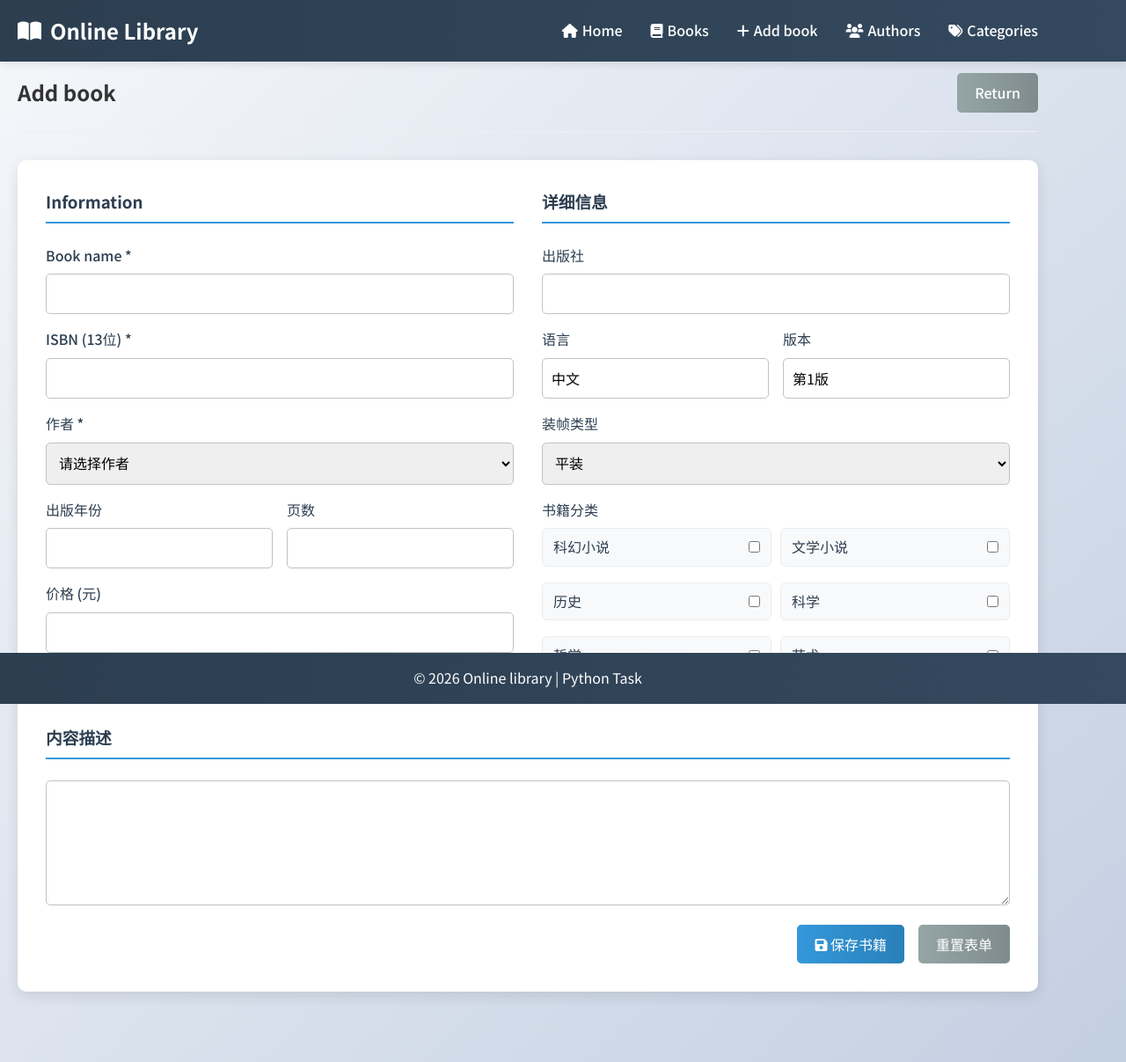
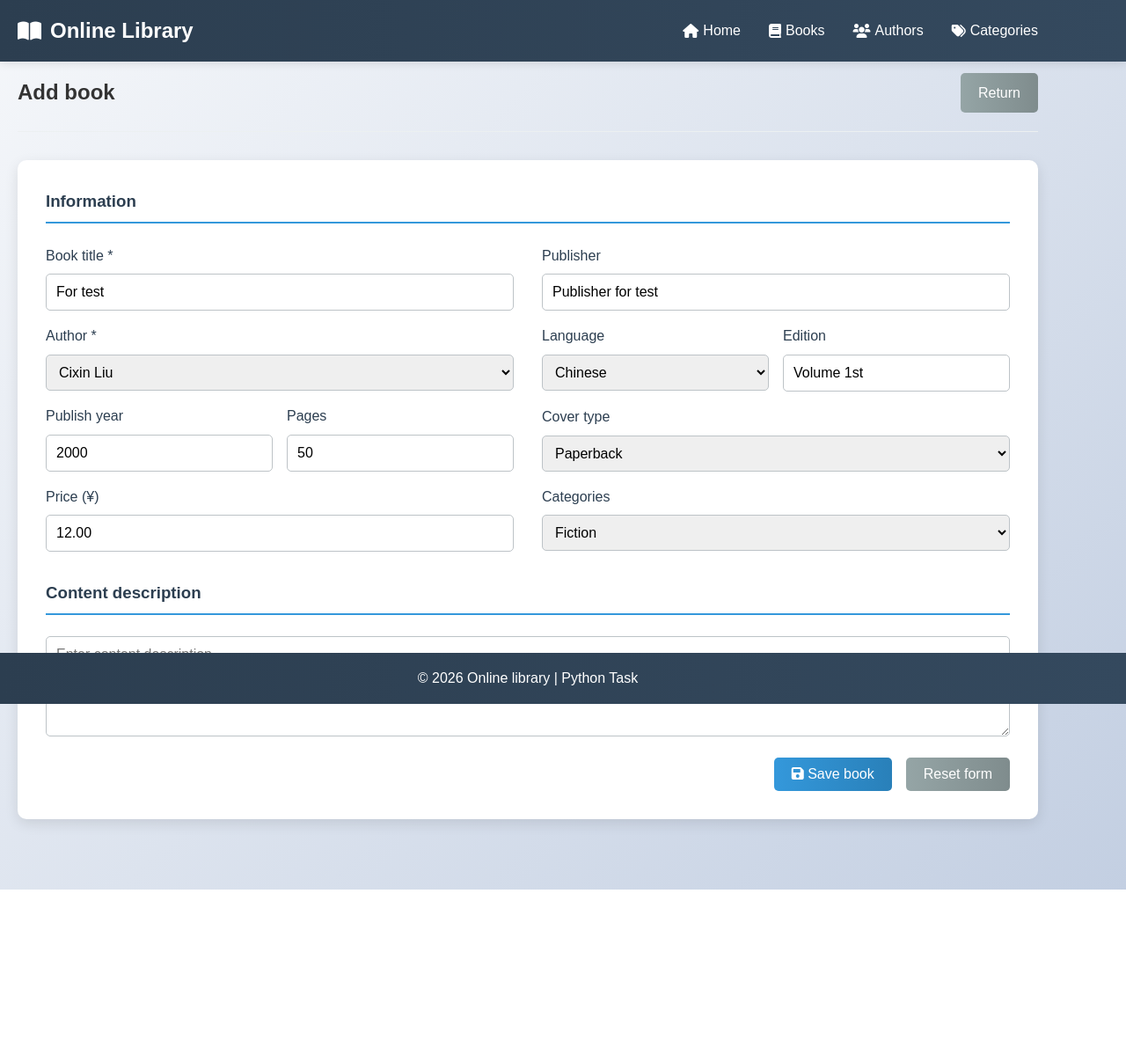
Before and after one commit to PURESUN-OYLY/pyhmk_db, a Flask app: page /add-book in a window 1280 px wide. Shown: the whole page at 88% size. After the commit the page ends 1011 px from the top, so only its background shows below. Run offline with Flask 3, Linux system fonts and the light colour scheme; data comes from the database, SQL or seed files in the repository.

Commit message:
finish Add book UI and munal reset database

```diff
--- a/app.py
+++ b/app.py
@@ -1,6 +1,9 @@
 from flask import Flask, render_template, request, redirect, url_for, flash
-from models import db, Author, Book, BookInfo, Category
+from models import db, Author, Book, Category, Language, CoverType
 from datetime import datetime
+import os
+import sys
+import json
 
 # for multiple ports
 import threading
@@ -11,39 +14,6 @@ app.config['SQLALCHEMY_DATABASE_URI'] = 'sqlite:///library.db'
 app.config['SQLALCHEMY_TRACK_MODIFICATIONS'] = False
 
 db.init_app(app)
-
-# 修复：使用 app_context() 替代 before_first_request
-with app.app_context():
-    db.create_all()
-    # 添加初始数据
-    if not Category.query.first():
-        categories = ['科幻小说', '文学小说', '历史', '科学', '哲学', '艺术']
-        for cat in categories:
-            db.session.add(Category(name=cat))
-
-        author1 = Author(name='刘慈欣', birth_date=datetime(1963, 6, 23), country='中国',
-                        biography='中国科幻小说代表作家，《三体》系列作者')
-        author2 = Author(name='村上春树', birth_date=datetime(1949, 1, 12), country='日本',
-                        biography='日本当代著名作家，作品风格独特')
-        db.session.add_all([author1, author2])
-
-        book1 = Book(title='三体', isbn='9787536692930', publication_year=2008,
-                    pages=302, price=23.00, author=author1,
-                    description='地球文明向宇宙发出的第一声啼鸣，改变了人类的命运')
-        book2 = Book(title='挪威的森林', isbn='9787532742929', publication_year=2001,
-                    pages=384, price=28.00, author=author2,
-                    description='关于青春、爱情与成长的经典小说')
-
-        book1_info = BookInfo(publisher='重庆出版社', language='中文', edition='第1版',
-                            cover_type='平装', book=book1)
-        book2_info = BookInfo(publisher='上海译文出版社', language='中文', edition='第2版',
-                            cover_type='平装', book=book2)
-
-        book1.categories.append(Category.query.filter_by(name='科幻小说').first())
-        book2.categories.append(Category.query.filter_by(name='文学小说').first())
-
-        db.session.add_all([book1, book2, book1_info, book2_info])
-        db.session.commit()
 
 # Home page
 @app.route('/')
@@ -56,6 +26,76 @@ def index():
                           total_authors=total_authors,
                           total_categories=total_categories,
                           recent_books=recent_books)
+
+# Reset database
+def reset_db():
+    # backup database
+    if not os.path.exists('./instance/library.db'):
+        # if folder does not exist, create it
+        if not os.path.exists('./instance'):
+            os.makedirs('./instance')
+    else:
+        # copy database file to a backup file
+        os.system('cp ./instance/library.db ./instance/library.db.bak')
+
+    # check if json file exists
+    if not os.path.exists('./instance/library.json'):
+        return
+
+    with app.app_context():
+        db.drop_all()
+        db.create_all()
+
+        # load json file
+        with open('./instance/library.json', 'r') as f:
+            data = json.load(f)
+            # print(data)
+
+            # add categories
+            for cat in data['categories']:
+                # print(cat)
+                db.session.add(Category(name=cat['name'], description=cat['description']))
+            db.session.commit()
+
+            # add languages
+            for lang in data['languages']:
+                # print(lang)
+                db.session.add(Language(name=lang))
+            db.session.commit()
+
+            # add cover types
+            for cover_type in data['cover_types']:
+                # print(cover_type)
+                db.session.add(CoverType(name=cover_type))
+            db.session.commit()
+
+            # add authors
+            for author in data['authors']:
+                # print(author)
+                # print(Language.query.filter_by(name=author['nationality']).first().id)
+                db.session.add(Author(name=author['name'], nationality_id=Language.query.filter_by(name=author['nationality']).first().id,
+                                      birth_date=datetime.strptime(author['birth_date'], '%Y-%m-%d'),
+                                      is_alive=author['is_alive'], biography=author['biography']))
+            db.session.commit()
+
+            # add books
+            for book in data['books']:
+                # print(book)
+                db.session.add(Book(title=book['title'],
+                                    author_id=Author.query.filter_by(name=book['author']).first().id,
+                                    language_id=Language.query.filter_by(name=book['language']).first().id,
+                                    cover_type_id=CoverType.query.filter_by(name=book['cover_type']).first().id,
+                                    publisher=book['publisher'],
+                                    publish_year=int(book['publish_year']),
+                                    edition=book['edition'],
+                                    category_id=Category.query.filter_by(name=book['category']).first().id,
+                                    description=book['description'],
+                                    pages=int(book['pages']),
+                                    price=float(book['price']),
+                                    ))
+            db.session.commit()
+
+
 
 # 书籍列表页
 @app.route('/books')
@@ -74,61 +114,52 @@ def book_detail(book_id):
 def add_book():
     authors = Author.query.all()
     categories = Category.query.all()
+    cover_types = CoverType.query.all()
+    languages = Language.query.all()
 
     if request.method == 'POST':
         # 表单验证
         errors = []
         title = request.form['title'].strip()
-        isbn = request.form['isbn'].strip()
         author_id = request.form['author_id']
-        publication_year = request.form['publication_year']
+        category_id = request.form['category_id']
+        language_id = request.form['language_id']
+        cover_type_id = request.form['cover_type_id']
+        publish_year = request.form['publish_year']
         pages = request.form['pages']
         price = request.form['price']
         description = request.form['description'].strip()
 
-        print(f"{title}, {isbn}, {author_id}, {publication_year}, {pages}, {description}")
+        # print(f"{title}, {author_id}, {publish_year}, {pages}, {description}")
 
         if not title:
-            errors.append('书名不能为空')
-        if not isbn or len(isbn) != 13:
-            errors.append('ISBN必须是13位数字')
-        if not author_id:
-            errors.append('请选择作者')
+            errors.append('Book title cannot be empty')
 
         if errors:
-            return render_template('add_book.html', authors=authors,
-                                  categories=categories, errors=errors)
+            return render_template('add_book.html',
+                                   authors=authors,
+                                   categories=categories,
+                                   cover_types=cover_types,
+                                   languages=languages,
+                                   errors=errors)
 
         # 创建书籍
         try:
             book = Book(
                 title=title,
-                isbn=isbn,
                 author_id=author_id,
-                publication_year=int(publication_year) if publication_year else None,
+                publish_year=int(publish_year) if publish_year else None,
                 pages=int(pages) if pages else None,
                 price=float(price) if price else None,
-                description=description
+                description=description,
+                category_id=category_id,
+                language_id=language_id,
+                cover_type_id=cover_type_id,
+                publisher=request.form['publisher'],
+                edition=request.form['edition'],
             )
 
-            # 添加详细信息
-            book_info = BookInfo(
-                publisher=request.form['publisher'].strip(),
-                language=request.form['language'].strip(),
-                edition=request.form['edition'].strip(),
-                cover_type=request.form['cover_type'],
-                book=book
-            )
-
-            # 添加类别
-            selected_categories = request.form.getlist('categories')
-            for cat_id in selected_categories:
-                category = Category.query.get(cat_id)
-                if category:
-                    book.categories.append(category)
-
             db.session.add(book)
-            db.session.add(book_info)
             db.session.commit()
 
             flash('书籍添加成功！', 'success')
@@ -136,11 +167,17 @@ def add_book():
 
         except Exception as e:
             db.session.rollback()
-            errors.append(f'添加失败：{str(e)}')
-            return render_template('add_book.html', authors=authors,
-                                  categories=categories, errors=errors)
+            # book_info = f"Book title: {title}, Author: {author_id}, Language: {request.form['language']}, Cover type: {request.form['cover_type']}, Category: {request.form['category']}, Publish year: {publish_year}, Pages: {pages}, Price: {price}, Description: {description}"
+            # errors.append(f'Add book failed: {str(e)}, {book_info}')
+            errors.append(f'Add book failed: {str(e)}')
+            return render_template('add_book.html',
+                                   authors=authors,
+                                   categories=categories,
+                                   cover_types=cover_types,
+                                   languages=languages,
+                                   errors=errors)
 
-    return render_template('add_book.html', authors=authors, categories=categories)
+    return render_template('add_book.html', authors=authors, categories=categories, cover_types=cover_types, languages=languages)
 
 # 添加作者表单
 @app.route('/add-author', methods=['GET', 'POST'])
@@ -343,7 +380,12 @@ def listen_port_443():
 # Then run: mkcert puresun.lib www.puresun.lib
 #   github: https://github.com/FiloSottile/mkcert/releases
 if __name__ == '__main__':
-    t1 = threading.Thread(target=listen_port_80)
-    t2 = threading.Thread(target=listen_port_443)
-    t1.start()
-    t2.start()
+
+    if len(sys.argv) > 1 and sys.argv[1] == 'reset':
+        reset_db()
+        print('Database reset successfully.')
+    else:
+        t1 = threading.Thread(target=listen_port_80)
+        t2 = threading.Thread(target=listen_port_443)
+        t1.start()
+        t2.start()
--- a/static/css/style.css
+++ b/static/css/style.css
@@ -271,6 +271,7 @@ main {
 .books-table th {
     background: linear-gradient(90deg, #2c3e50 0%, #34495e 100%);
     color: white;
+    text-align: center;
     font-weight: 500;
 }
 
@@ -392,23 +393,20 @@ main {
     box-shadow: 0 5px 15px rgba(0, 0, 0, 0.1);
 }
 
-.form-grid {
-    display: grid;
-    grid-template-columns: repeat(2, 1fr);
-    gap: 2rem;
-    margin-bottom: 2rem;
-}
-
-/* .form-section {
-    margin-bottom: 2rem;
-} */
-
-.form-section h3 {
+.add-book-form h3 {
     color: #2c3e50;
     margin-bottom: 1.5rem;
     border-bottom: 2px solid #3498db;
     padding-bottom: 0.5rem;
 }
+
+.form-grid {
+    display: grid;
+    grid-template-columns: repeat(2, 1fr);
+    gap: 2rem;
+    margin-bottom: 1rem;
+}
+
 
 .form-group {
     margin-bottom: 1rem;
@@ -437,6 +435,15 @@ main {
     font-family: inherit;
     font-size: 1rem;
     transition: border-color 0.3s ease;
+}
+
+.form-group input,
+.form-group textarea{
+    padding: 11px !important;
+}
+
+.form-group textarea{
+    resize: vertical;
 }
 
 .form-group input:focus,
--- a/templates/add_book.html
+++ b/templates/add_book.html
@@ -20,24 +20,18 @@
 {% endif %}
 
 <form method="POST" class="add-book-form">
+    <h3>Information</h3>
     <div class="form-grid">
         <div class="form-section">
-            <h3>Information</h3>
 
             <div class="form-group">
-                <label for="title">Book name *</label>
-                <input type="text" id="title" name="title" required>
+                <label for="title">Book title *</label>
+                <input type="text" id="title" name="title" required value="For test">
             </div>
 
             <div class="form-group">
-                <label for="isbn">ISBN (13位) *</label>
-                <input type="text" id="isbn" name="isbn" maxlength="13" required>
-            </div>
-
-            <div class="form-group">
-                <label for="author_id">作者 *</label>
+                <label for="author_id">Author *</label>
                 <select id="author_id" name="author_id" required>
-                    <option value="">请选择作者</option>
                     {% for author in authors %}
                     <option value="{{ author.id }}">{{ author.name }}</option>
                     {% endfor %}
@@ -46,78 +40,78 @@
 
             <div class="form-row">
                 <div class="form-group">
-                    <label for="publication_year">出版年份</label>
-                    <input type="number" id="publication_year" name="publication_year" min="1000" max="2026">
+                    <label for="publish_year">Publish year</label>
+                    <input type="number" id="publish_year" name="publish_year" min="1940" max="2026" value="{{2000}}">
                 </div>
 
                 <div class="form-group">
-                    <label for="pages">页数</label>
-                    <input type="number" id="pages" name="pages" min="1">
+                    <label for="pages">Pages</label>
+                    <input type="number" id="pages" name="pages" min="1" value="50">
                 </div>
             </div>
 
             <div class="form-group">
-                <label for="price">价格 (元)</label>
-                <input type="number" id="price" name="price" step="0.01" min="0">
+                <label for="price">Price (¥)</label>
+                <input type="number" id="price" name="price" step="1" min="0" value="12.00">
             </div>
+
         </div>
 
         <div class="form-section">
-            <h3>详细信息</h3>
 
             <div class="form-group">
-                <label for="publisher">出版社</label>
-                <input type="text" id="publisher" name="publisher">
+                <label for="publisher">Publisher</label>
+                <input type="text" id="publisher" name="publisher" value="Publisher for test">
             </div>
-
             <div class="form-row">
                 <div class="form-group">
-                    <label for="language">语言</label>
-                    <input type="text" id="language" name="language" value="中文">
+                    <label for="language_id">Language</label>
+                    <select id="language_id" name="language_id">
+                        {% for language in languages %}
+                        <option value="{{ language.id }}">{{ language.name }}</option>
+                        {% endfor %}
+                    </select>
                 </div>
 
                 <div class="form-group">
-                    <label for="edition">版本</label>
-                    <input type="text" id="edition" name="edition" value="第1版">
+                    <label for="edition">Edition</label>
+                    <input type="text" id="edition" name="edition" value="Volume 1st">
                 </div>
             </div>
 
             <div class="form-group">
-                <label for="cover_type">装帧类型</label>
-                <select id="cover_type" name="cover_type">
-                    <option value="平装">平装</option>
-                    <option value="硬壳">硬壳</option>
-                    <option value="电子书">电子书</option>
+                <label for="cover_type_id">Cover type</label>
+                <select id="cover_type_id" name="cover_type_id">
+                    {% for ctype in cover_types %}
+                    <option value="{{ ctype.id }}">{{ ctype.name }}</option>
+                    {% endfor %}
                 </select>
             </div>
 
             <div class="form-group">
-                <label>书籍分类</label>
-                <div class="checkbox-group">
+                <label for="category_id">Categories</label>
+                <select id="category_id" name="category_id">
                     {% for category in categories %}
-                    <label class="checkbox-label">
-                        <span>{{ category.name }}</span> <input type="checkbox" name="categories" value="{{ category.id }}">
-                    </label>
+                    <option value="{{ category.id }}">{{ category.name }}</option>
                     {% endfor %}
-                </div>
+                </select>
             </div>
         </div>
     </div>
 
     <div class="form-section">
-        <h3>内容描述</h3>
+        <h3>Content description</h3>
 
         <div class="form-group">
-            <!-- <label for="description">内容简介</label> -->
-            <textarea id="description" name="description" rows="5"></textarea>
+            <textarea id="description" name="description" rows="5" placeholder="Enter content description" value="Description for test"></textarea>
         </div>
     </div>
 
     <div class="form-actions">
         <button type="submit" class="btn btn-primary">
-            <i class="fas fa-save"></i> 保存书籍
+            <i class="fas fa-save"></i> Save book
         </button>
-        <button type="reset" class="btn btn-secondary">重置表单</button>
+        <button type="reset" class="btn btn-secondary">Reset form</button>
     </div>
 </form>
 {% endblock %}
--- a/templates/base.html
+++ b/templates/base.html
@@ -6,8 +6,6 @@
     <meta name="viewport" content="width=device-width, initial-scale=1.0">
     <title>{% block title %}Online Library{% endblock %}</title>
     <link rel="stylesheet" href="{{ url_for('static', filename='css/style.css') }}">
-    <link href="https://fonts.googleapis.com/css2?family=Noto+Sans+SC:wght@300;400;500;700&display=swap"
-        rel="stylesheet">
     <link rel="stylesheet" href="https://cdnjs.cloudflare.com/ajax/libs/font-awesome/6.0.0/css/all.min.css">
 </head>
 
@@ -20,7 +18,6 @@
             <ul class="nav-links">
                 <li><a href="{{ url_for('index') }}"><i class="fas fa-home"></i> Home</a></li>
                 <li><a href="{{ url_for('books') }}"><i class="fas fa-book"></i> Books</a></li>
-                <li><a href="{{ url_for('add_book') }}"><i class="fas fa-plus"></i> Add book</a></li>
                 <li><a href="{{ url_for('list_authors') }}"><i class="fas fa-users"></i> Authors</a></li>
                 <li><a href="{{ url_for('list_categories') }}"><i class="fas fa-tags"></i> Categories</a></li>
             </ul>
```
Also changed, not shown: instance/library.json (added, +86 -0 lines), models.py (+54 -42 lines), instance/library.db, 1 other file.
